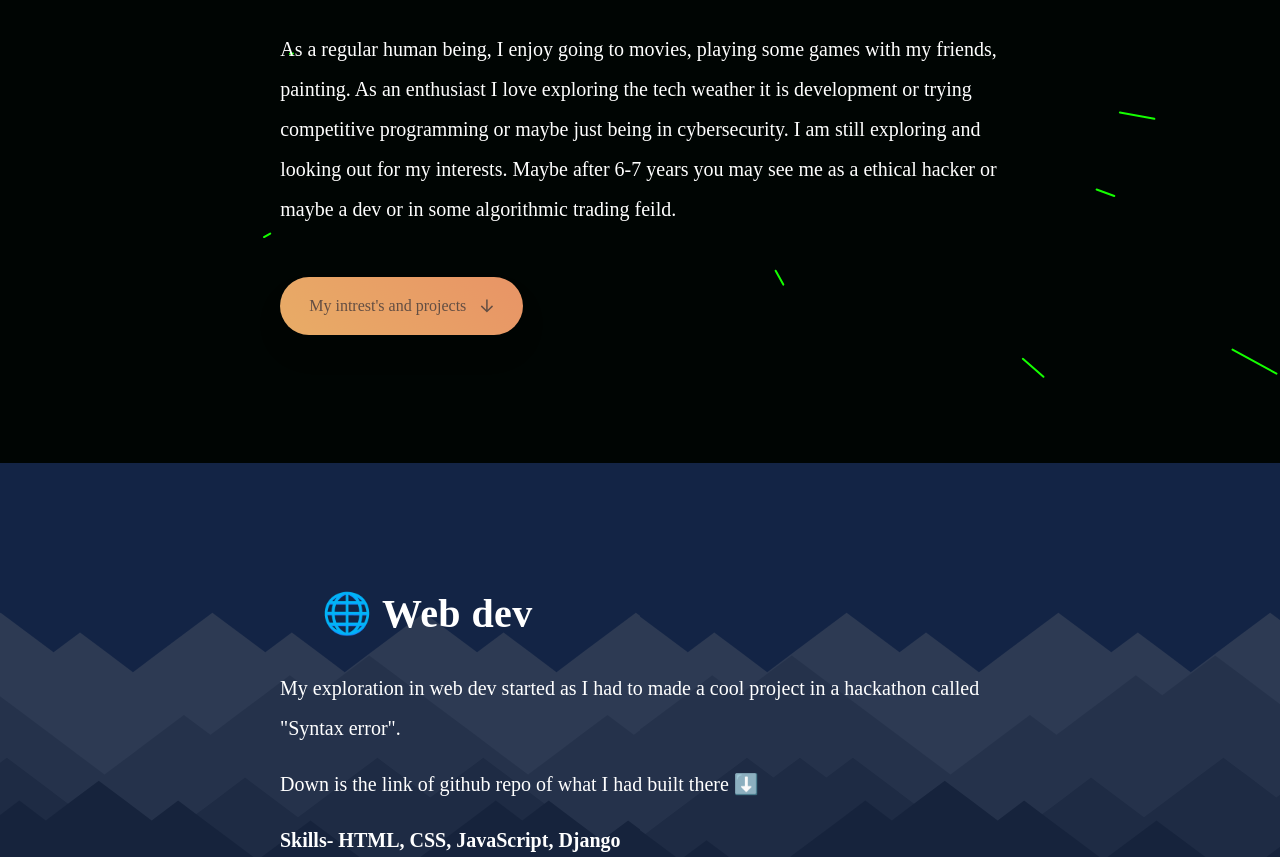
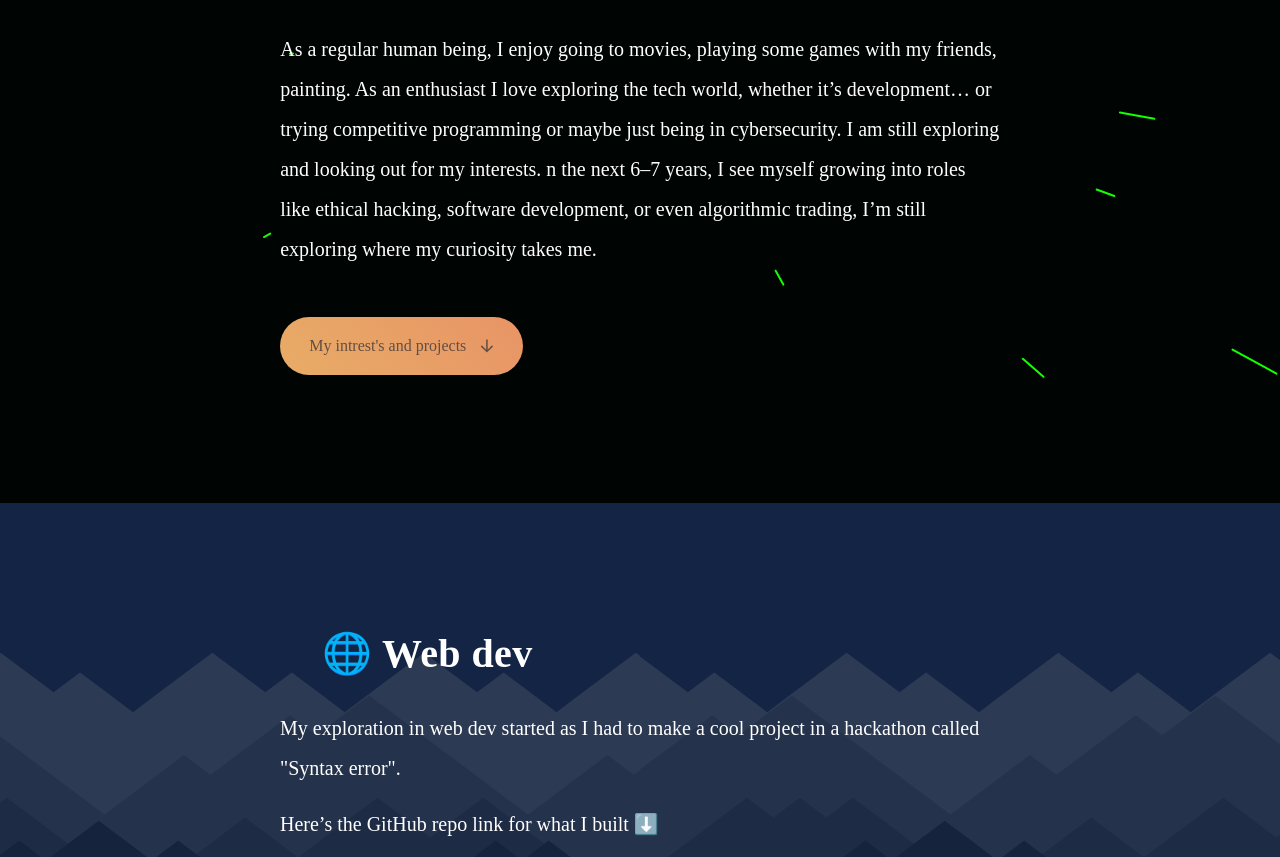
Before and after one commit to chitesh-j/chitesh-j.github.io, a plain HTML site: page about.html in a window 1280 px wide. Shown: the part 375-1232 px from the top of the page. Drawn offline with Linux system fonts and the light colour scheme; a web font is replaced by a local one.

Commit message:
Revise about section with updated interests and skills
Updated personal description and project details.

```diff
--- a/about.html
+++ b/about.html
@@ -2841,11 +2841,12 @@
                                     base64</p>
                                 <h1 id="text15" class="text-component instance-15 style-1">About me : )</h1>
                                 <p id="text06" class="text-component instance-6 style-4">As a regular human being, I
-                                    enjoy going to movies, playing some games with my friends, painting. As an enthusiast
-                                    I love exploring the tech weather it is development or trying
+                                    enjoy going to movies, playing some games with my friends, painting. As an
+                                    enthusiast I love exploring the tech world, whether it’s development… or trying
                                     competitive programming or maybe just being in cybersecurity. I am still exploring
-                                    and looking out for my interests. Maybe after 6-7 years you may see me as a ethical
-                                    hacker or maybe a dev or in some algorithmic trading feild.</p>
+                                    and looking out for my interests. n the next 6–7 years, I see myself growing into
+                                    roles like ethical hacking, software development, or even algorithmic trading,
+                                    I’m still exploring where my curiosity takes me.</p>
                                 <ul id="buttons02" class="buttons-component instance-2 style-1">
                                     <li><a href="#webdev" class="n01" role="button"><svg
                                                 aria-labelledby="buttons02-icon-1-title">
@@ -2863,9 +2864,8 @@
                             <div class="inner" data-onvisible-trigger="1">
                                 <h2 id="text03" class="text-component instance-3 style-2">🌐 Web dev</h2>
                                 <p id="text04" class="text-component instance-4 style-4"><span class="p">My exploration
-                                        in web dev started as I had to made a cool project in a hackathon called
-                                        &quot;Syntax error&quot;.</span><span class="p">Down is the link of github repo
-                                        of what I had built there ⬇️</span><span class="p"><strong>Skills- HTML, CSS,
+                                        in web dev started as I had to make a cool project in a hackathon called
+                                        &quot;Syntax error&quot;.</span><span class="p"> Here’s the GitHub repo link for what I built ⬇️</span><span class="p"><strong>Skills- HTML, CSS,
                                             JavaScript, Django</strong></span></p>
                                 <ul id="icons02" class="icons-component instance-2 style-1">
                                     <li><a class="n01" href="https://github.com/chitesh-j/studyio" role="button"><svg
```
